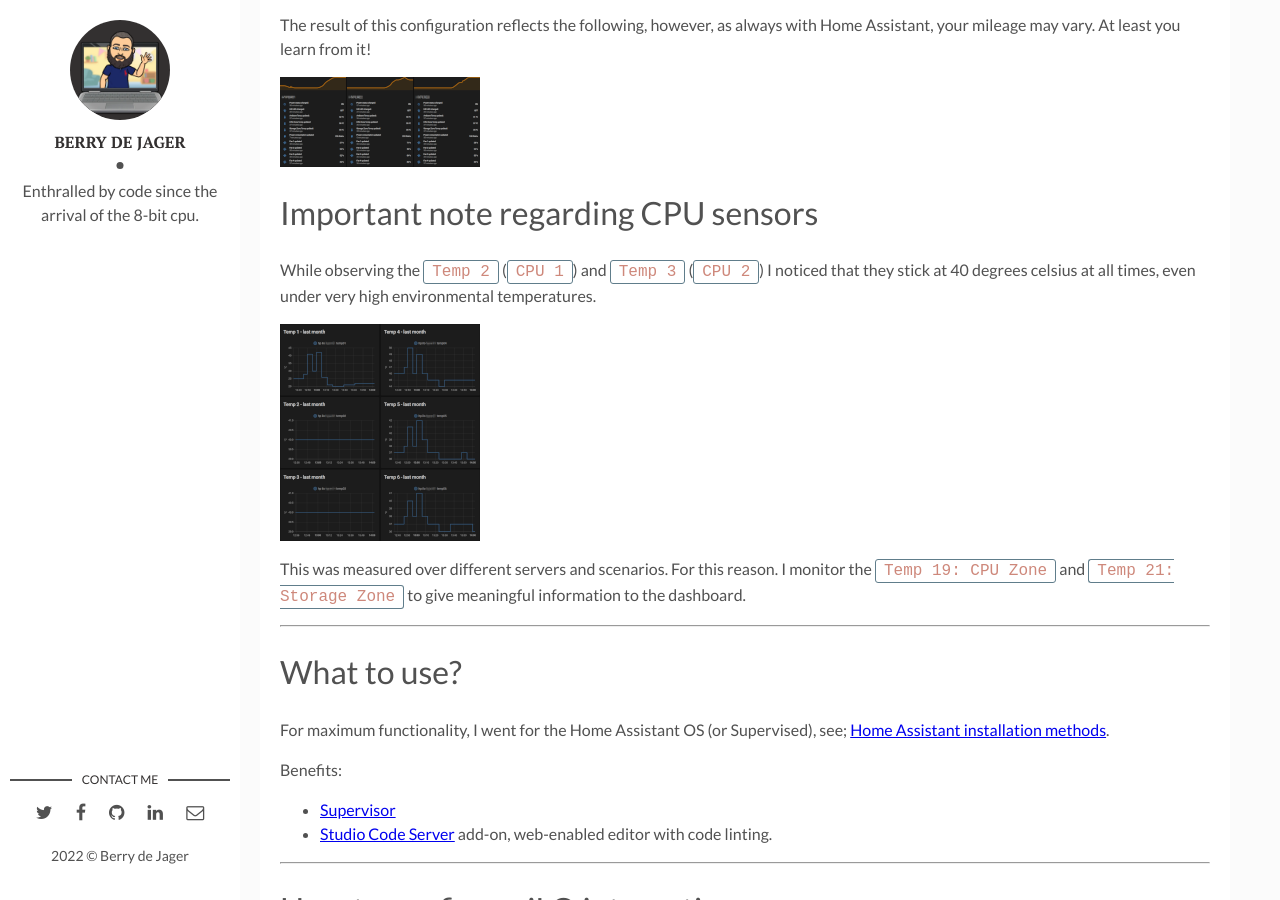
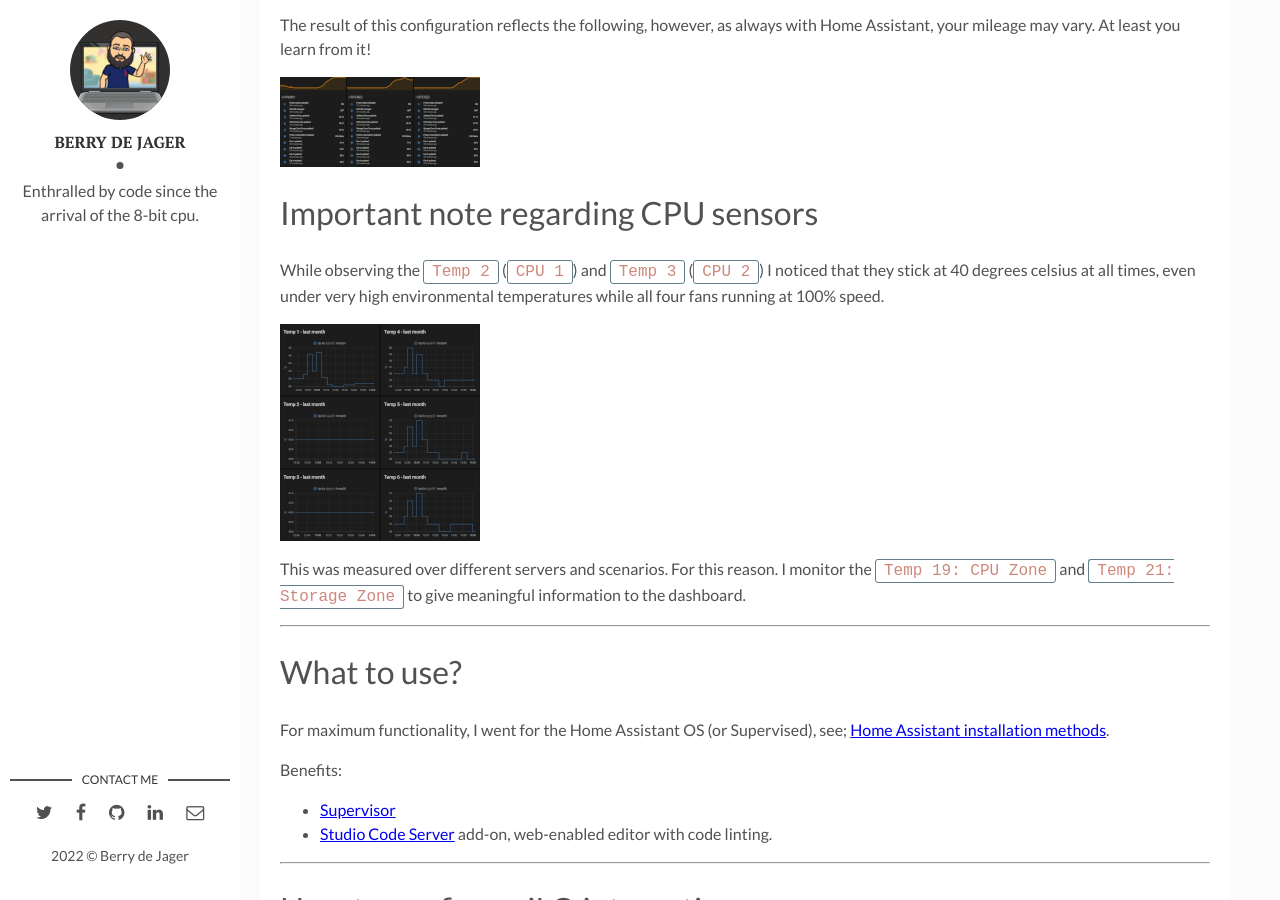
Before and after one commit to berrydejager/code, a Jekyll site: the page built from _posts/2022-04-26-Home-Assistant-iLO2.markdown, in a window 1280 px wide and 900 px high, scrolled down 581 px. Built offline with Jekyll 4.4.1, drawn with Linux system fonts in a browser that asks for light colours.

Commit message:
Update 2022-04-26-Home-Assistant-iLO2.markdown

```diff
--- a/_posts/2022-04-26-Home-Assistant-iLO2.markdown
+++ b/_posts/2022-04-26-Home-Assistant-iLO2.markdown
@@ -18,7 +18,7 @@ The result of this configuration reflects the following, however, as always with
 
 # Important note regarding CPU sensors
 
-While observing the `Temp 2` (`CPU 1`) and `Temp 3` (`CPU 2`) I noticed that they stick at 40 degrees celsius at all times, even under very high environmental temperatures.
+While observing the `Temp 2` (`CPU 1`) and `Temp 3` (`CPU 2`) I noticed that they stick at 40 degrees celsius at all times, even under very high environmental temperatures while all four fans running at 100% speed.
 
 [![](/assets/img/HASS-iLO_sensors_thumb.png)](/assets/img/HASS-iLO_sensors.png)
 
```
